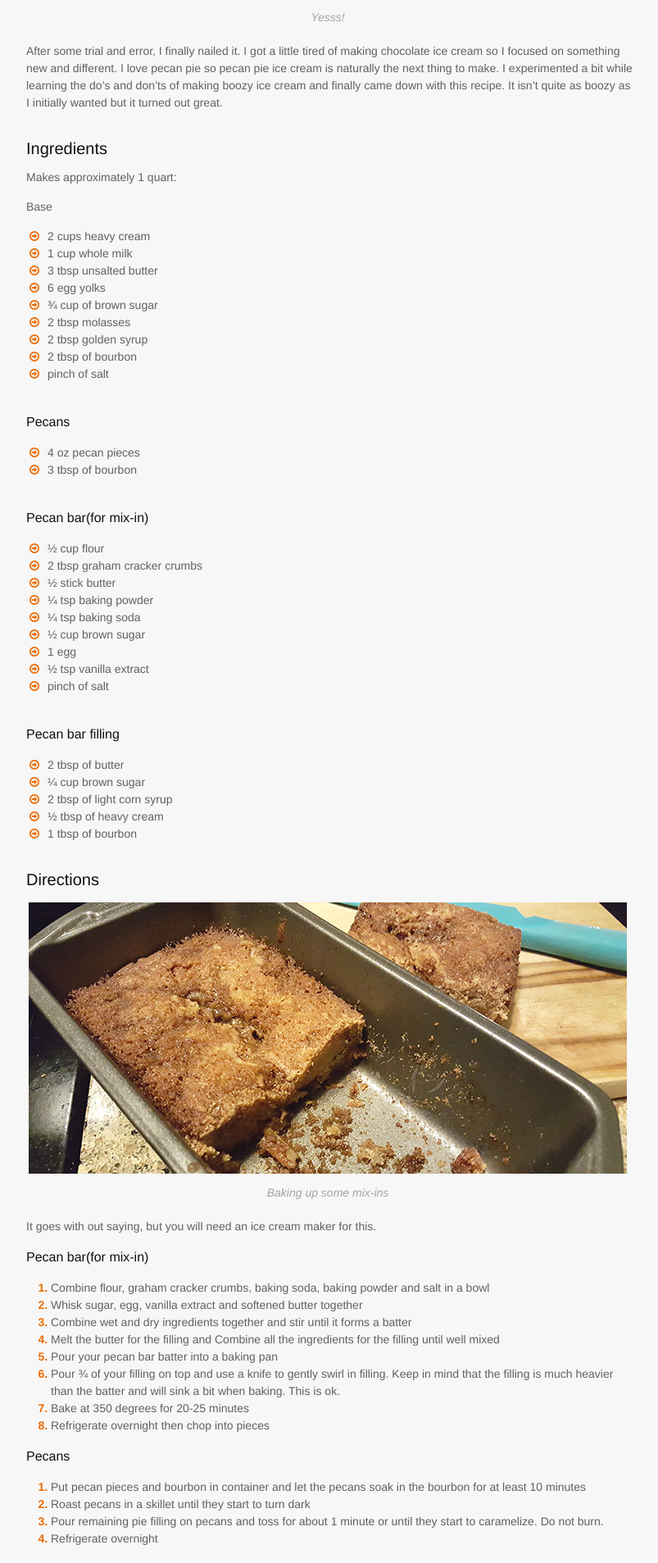
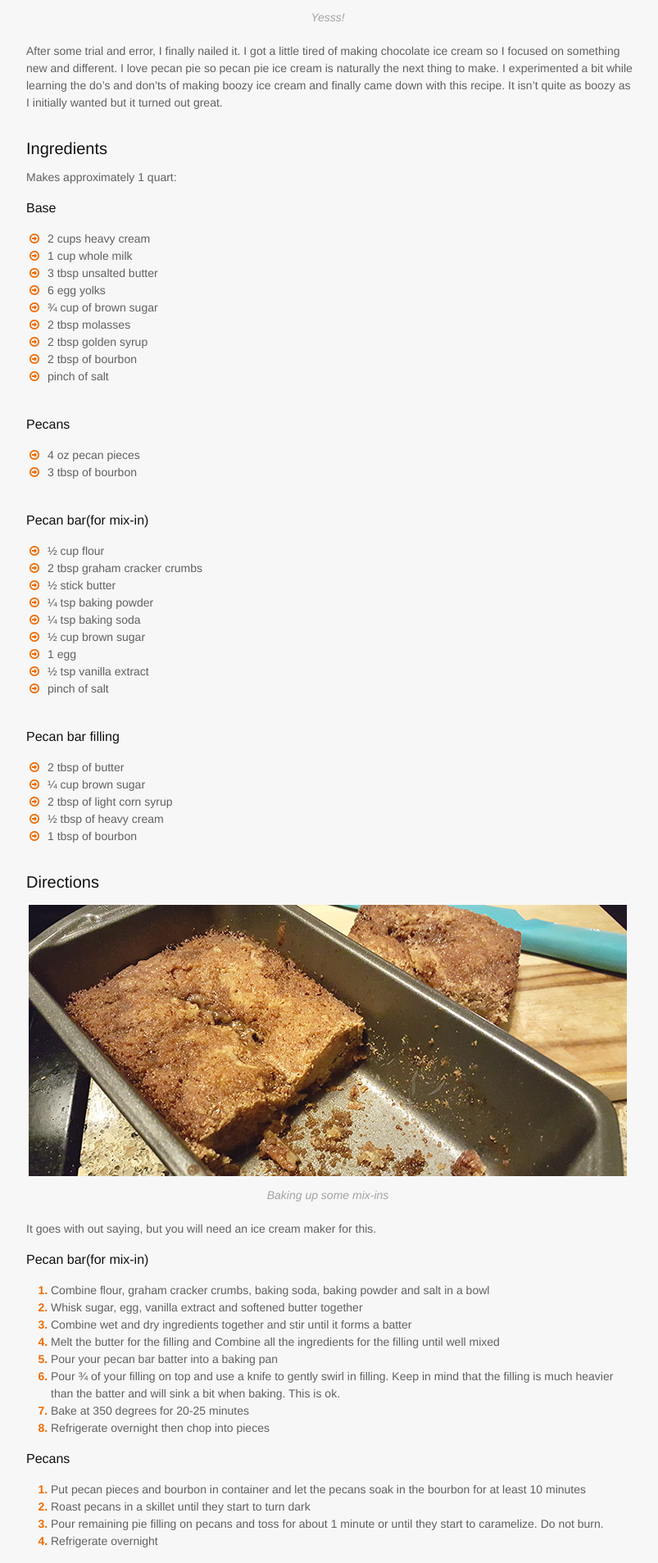
Before and after one commit to chikeorjih/chikeorjih.github.io, a Jekyll site: the page built from _posts/2016-02-07-homemade-bourbon-pecan-pie.md, in a window 1280 px wide. Shown: the part 577-2484 px from the top of the page at 82% size, without its empty margins (238-1041 px from the left). Built offline with Jekyll 4.4.1, drawn with Linux system fonts in a browser that asks for light colours; nearby versions of some CDN libraries.

Commit message:
header fix

```diff
--- a/_posts/2016-02-07-homemade-bourbon-pecan-pie.md
+++ b/_posts/2016-02-07-homemade-bourbon-pecan-pie.md
@@ -20,7 +20,7 @@ After some trial and error, I finally nailed it. I got a little tired of making
 ### Ingredients
 Makes approximately 1 quart:
 
-Base
+#### Base
 
 * 2 cups heavy cream
 * 1 cup whole milk
```
